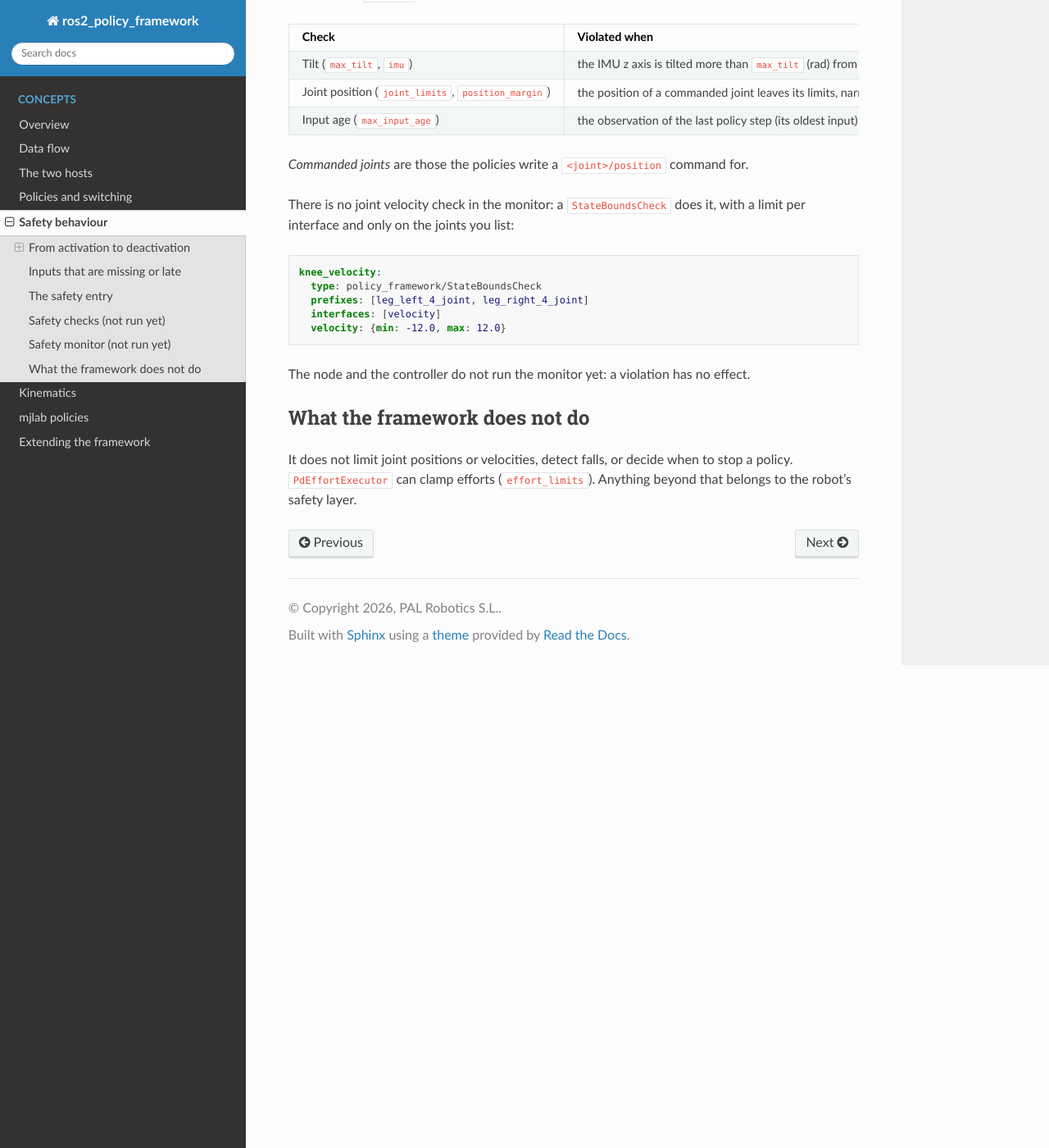
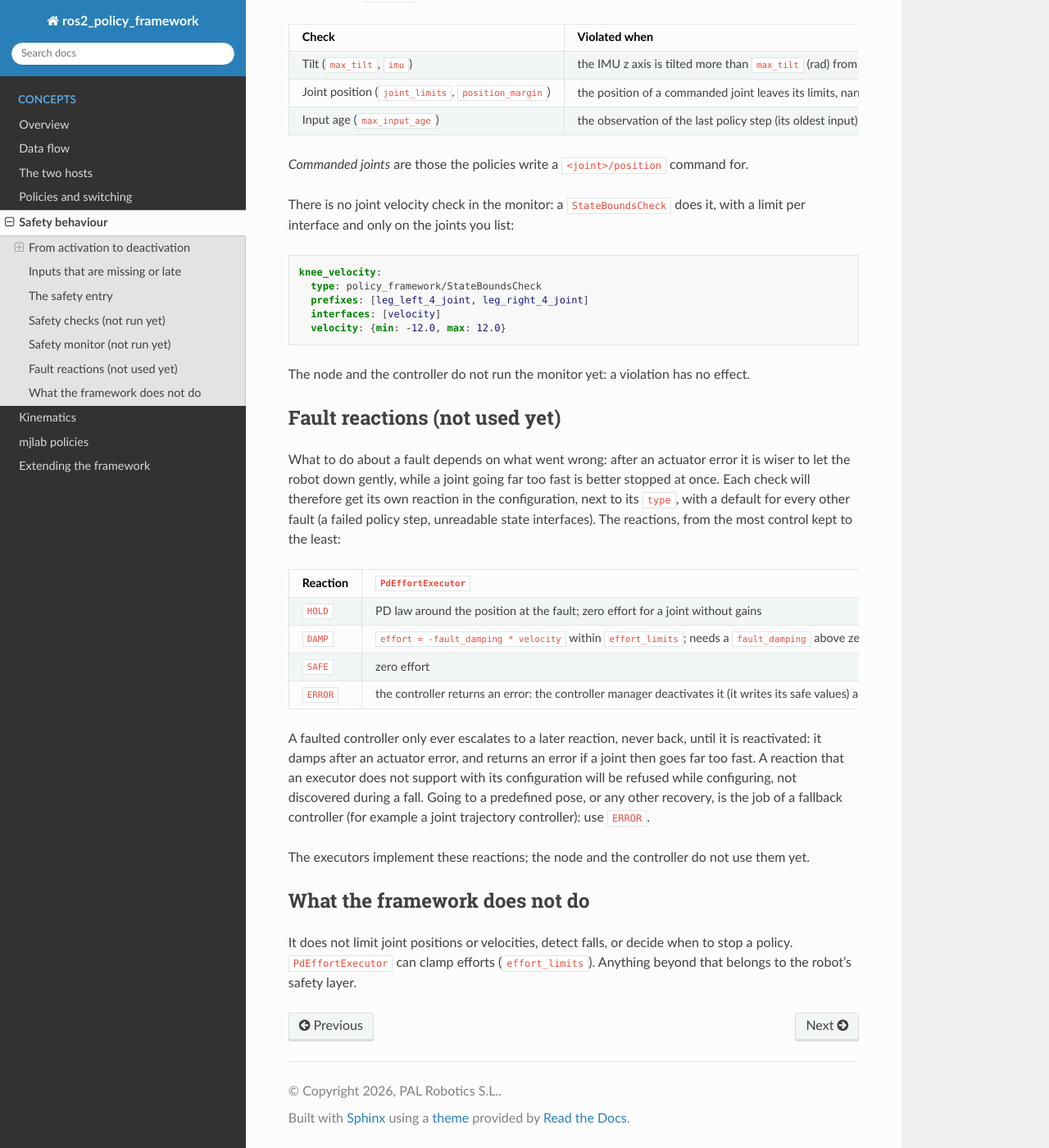
Before and after one commit to saikishor/ros2_policy_framework, a Sphinx documentation site: the page built from docs/safety.rst, in a window 1280 px wide and 1400 px high, scrolled down 2559 px. Shown: the whole window at 82% size. Built offline with Sphinx 7.4.7 and the Read the Docs theme 3.1.0, drawn with Linux system fonts in a browser that asks for light colours.

Commit message:
Document the fault reactions per check and of the interface executors

```diff
--- a/docs/extending.rst
+++ b/docs/extending.rst
@@ -210,6 +210,10 @@ the situations described in the other pages:
        (:doc:`safety`).
    * - ``InterfaceExecutor::safe_values()``
      - On deactivation and failure: the values that stop commanding.
+   * - ``InterfaceExecutor::fault()``
+     - The values of a fault reaction (``HOLD``, ``DAMP`` or ``SAFE``, :doc:`safety`), on every
+       update while faulted. Default: the safe values. ``supports_fault_reaction()`` tells
+       which reactions the configuration allows. The hosts do not call them yet.
    * - ``CommandGate::open()``
      - Check it in any plugin that feeds user commands, and use a neutral command while it
        is false (:doc:`safety`).
--- a/docs/safety.rst
+++ b/docs/safety.rst
@@ -187,6 +187,46 @@ limit per interface and only on the joints you list:
 
 The node and the controller do not run the monitor yet: a violation has no effect.
 
+Fault reactions (not used yet)
+------------------------------
+
+What to do about a fault depends on what went wrong: after an actuator error it is wiser to let
+the robot down gently, while a joint going far too fast is better stopped at once. Each check
+will therefore get its own reaction in the configuration, next to its ``type``, with a default
+for every other fault (a failed policy step, unreadable state interfaces). The reactions, from
+the most control kept to the least:
+
+.. list-table::
+   :header-rows: 1
+   :widths: 14 43 43
+
+   * - Reaction
+     - ``PdEffortExecutor``
+     - ``ReferenceInterfaceExecutor``
+   * - ``HOLD``
+     - PD law around the position at the fault; zero effort for a joint without gains
+     - not supported
+   * - ``DAMP``
+     - ``effort = -fault_damping * velocity`` within ``effort_limits``; needs a
+       ``fault_damping`` above zero on every joint
+     - not supported
+   * - ``SAFE``
+     - zero effort
+     - nothing written: the chained controller keeps its last reference
+   * - ``ERROR``
+     - the controller returns an error: the controller manager deactivates it (it writes its
+       safe values) and activates its ``fallback_controllers``
+     - same
+
+A faulted controller only ever escalates to a later reaction, never back, until it is
+reactivated: it damps after an actuator error, and returns an error if a joint then goes far
+too fast. A reaction that an executor does not support with its configuration will be refused
+while configuring, not discovered during a fall. Going to a predefined pose, or any other
+recovery, is the job of a fallback controller (for example a joint trajectory controller):
+use ``ERROR``.
+
+The executors implement these reactions; the node and the controller do not use them yet.
+
 What the framework does not do
 ------------------------------
 
```
Also changed, not shown: README.md (+4 -1 lines).
